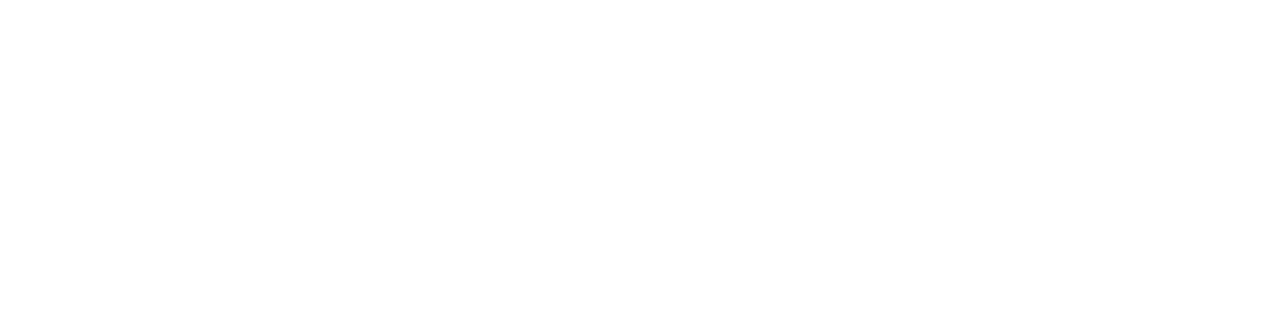
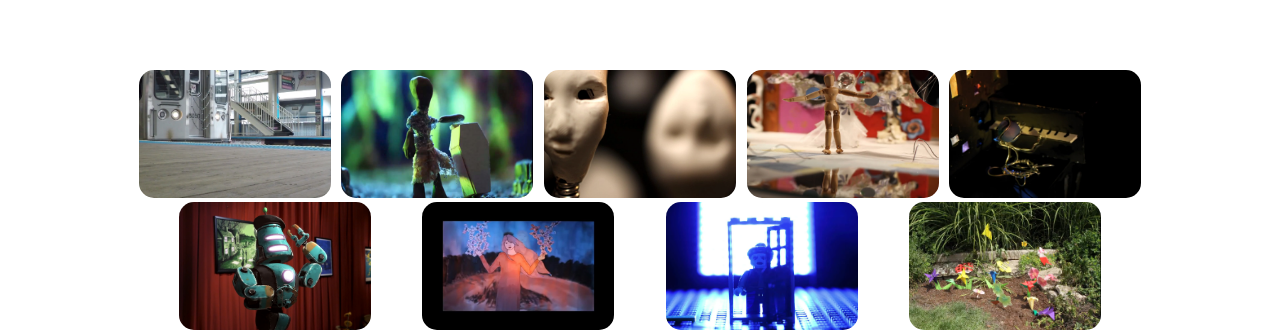
Before and after one commit to timrusin/weesqueepictures, a React (Create React App) app: page /details/1 in a window 1280 px wide. Shown: the part 553-887 px from the top of the page. Before the commit the page ends 800 px from the top, so only its background shows below. Built offline with nearby package versions, Linux system fonts and the light colour scheme.

Commit message:
created thumb nail links in deatils page and jump to top function need to figure out callback function return issue wiht the map though

```diff
--- a/src/components/Details.css
+++ b/src/components/Details.css
@@ -29,6 +29,14 @@
     box-shadow: 0 0 10px black;
 }
 
+.thumb-container{
+    margin-top: 5%;
+    width: 80%;
+    display: flex;
+    justify-content: space-evenly;
+    flex-wrap: wrap;
+}
+
 @media screen and (max-width:910px){
     .details-page-container {
         padding-top: 60px;
--- a/src/components/Details.js
+++ b/src/components/Details.js
@@ -1,6 +1,7 @@
 import { useState, useEffect } from 'react'
 import { useParams } from 'react-router-dom'
 import Projects from '../data/projectData'
+import MiniCard from './MiniCard'
 import './Details.css'
 
 console.log(Projects);
@@ -40,6 +41,13 @@ console.log(film);
         ></iframe>
       </div>
       <p className="detail-description">{film.description}</p>
+        <div className='thumb-container'>
+          {Projects.map(item => {
+            if(item.title !== title){
+            return <MiniCard {...item} key={item.title} />
+            }
+          })}
+        </div>
     </div>
   );
 }
--- /dev/null
+++ b/src/components/MiniCard.css
@@ -0,0 +1,12 @@
+.mini-card-image{
+    width: 15vw;
+    height: 10vw;
+    border-radius: 15px;
+    object-fit: cover;
+    object-position: center;
+    transition: .5s;
+}
+
+.mini-card-image:hover{
+    filter: opacity(.5);
+}
--- /dev/null
+++ b/src/components/MiniCard.js
@@ -0,0 +1,17 @@
+import React from 'react'
+import { Link } from 'react-router-dom'
+import './MiniCard.css'
+
+const MiniCard = (props) => {
+const Top = () =>{
+    window.scrollTo({top:0, behavior: 'smooth'})
+}
+
+  return (
+    <Link to={`/details/${props.title}`} key={props.title} onClick={Top}>
+        <img src ={props.image} alt= {props.alt} className='mini-card-image'></img>
+    </Link>
+  )
+}
+
+export default MiniCard
```
